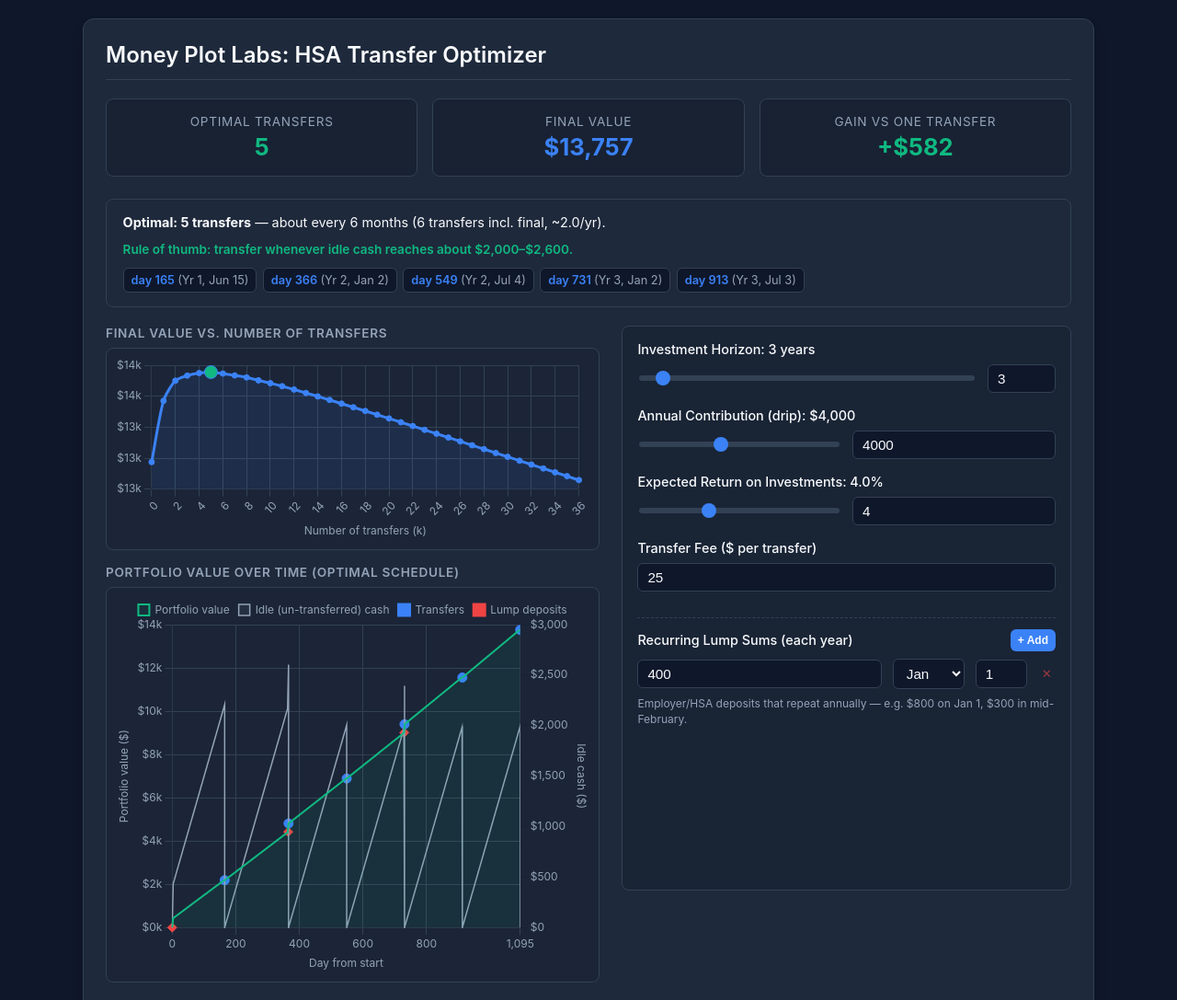
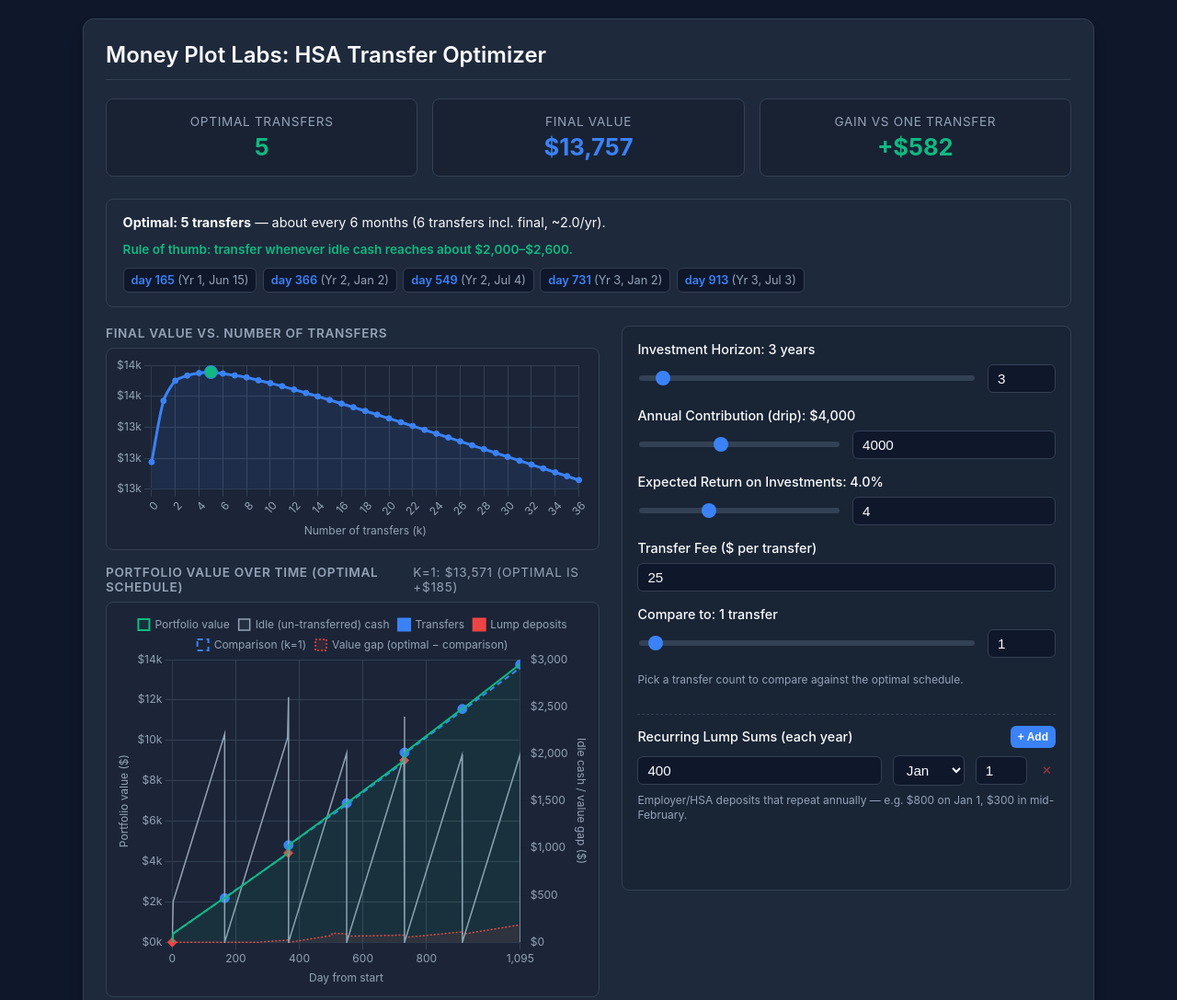
Before and after one commit to moneyplotlabs/money-plot-labs-tools, a plain HTML site: page HSATransfer.html in a window 1280 px wide. Shown: the top 1087 px of the page at 92% size. Drawn offline with nearby package versions, Linux system fonts and the light colour scheme.

Commit message:
added comparison to different transfer number

```diff
--- a/HSATransfer.html
+++ b/HSATransfer.html
@@ -49,6 +49,7 @@
 
             <div class="chart-header" style="margin-top:1rem;">
                 <span class="chart-label">Portfolio Value Over Time (optimal schedule)</span>
+                <span class="chart-label" id="comparison-note" style="color:var(--text-muted); font-weight:400;"></span>
             </div>
             <div class="chart-container">
                 <canvas id="trajectoryChart"></canvas>
@@ -87,6 +88,15 @@
                 <div class="interactive-row">
                     <input type="number" id="box-fee" class="manual-box" min="0" step="1" value="25" style="flex:1;">
                 </div>
+            </div>
+
+            <div class="control-group">
+                <label class="control-label" id="label-compare">Compare to: 1 transfer</label>
+                <div class="interactive-row">
+                    <input type="range"  id="slider-compare" min="0" max="36" step="1" value="1">
+                    <input type="number" id="box-compare"    class="manual-box" min="0" max="36" step="1" value="1">
+                </div>
+                <div class="control-hint">Pick a transfer count to compare against the optimal schedule.</div>
             </div>
 
             <!-- Lump sums -->
--- a/hsa.js
+++ b/hsa.js
@@ -47,12 +47,16 @@
 const sliderReturn= document.getElementById('slider-return');
 const boxReturn   = document.getElementById('box-return');
 const boxFee      = document.getElementById('box-fee');
+const sliderCompare = document.getElementById('slider-compare');
+const boxCompare    = document.getElementById('box-compare');
 const lumpList    = document.getElementById('lump-list');
 const btnAddLump  = document.getElementById('btn-add-lump');
 
 const labelYears  = document.getElementById('label-years');
 const labelAnnual = document.getElementById('label-annual');
 const labelReturn = document.getElementById('label-return');
+const labelCompare   = document.getElementById('label-compare');
+const comparisonNote = document.getElementById('comparison-note');
 
 const mK       = document.getElementById('metric-k');
 const mValue   = document.getElementById('metric-value');
@@ -112,6 +116,12 @@
             { label: 'Lump deposits', data: [], parsing: false, showLine: false,
               borderColor: THEME.accentRed, backgroundColor: THEME.accentRed,
               pointRadius: 5, pointHoverRadius: 7, pointStyle: 'rectRot', yAxisID: 'y' },
+            { label: 'Comparison value', data: [], parsing: false,
+              borderColor: THEME.accentBlue, backgroundColor: 'transparent',
+              borderWidth: 2, borderDash: [6, 4], pointRadius: 0, tension: 0.1, yAxisID: 'y' },
+            { label: 'Value gap (optimal − comparison)', data: [], parsing: false,
+              borderColor: THEME.accentRed, backgroundColor: 'rgba(239,68,68,0.10)',
+              borderWidth: 1.5, borderDash: [2, 2], fill: true, pointRadius: 0, tension: 0.1, yAxisID: 'yIdle' },
         ]},
         options: {
             responsive: true, maintainAspectRatio: false,
@@ -126,7 +136,7 @@
                      ticks: { callback: (v) => '$' + (v / 1000).toFixed(0) + 'k' } },
                 yIdle: { position: 'right', beginAtZero: true,
                      grid: { drawOnChartArea: false },
-                     title: { display: true, text: 'Idle cash ($)' },
+                     title: { display: true, text: 'Idle cash / value gap ($)' },
                      ticks: { callback: (v) => '$' + Math.round(v).toLocaleString() } },
             },
         },
@@ -213,12 +223,37 @@
     const transferPts = [...res.bestDays, T].map(d => ({ x: d, y: Hsa.portfolioValueOverTime(d, res.bestDays, p) }));
     const lumpPts = p.lumpDeposits.map(dep => ({ x: dep.day, y: Hsa.portfolioValueOverTime(dep.day, res.bestDays, p) }));
 
+    // Comparison schedule: the optimal schedule for a user-chosen transfer count.
+    // Clamp to whatever range perK actually covers (short horizons may cap below KMAX).
+    const maxK = res.perK.length - 1;
+    sliderCompare.max = boxCompare.max = String(maxK);
+    let compareK = parseInt(boxCompare.value);
+    if (isNaN(compareK)) compareK = parseInt(sliderCompare.value) || 0;
+    compareK = Math.max(0, Math.min(maxK, compareK));
+    boxCompare.value = sliderCompare.value = String(compareK);
+    labelCompare.innerText = `Compare to: ${compareK} transfer${compareK === 1 ? '' : 's'}`;
+
+    const cmpEntry = res.perK[compareK];
+    const cmpLine  = [];
+    for (let d = 0; d <= T; d += step) cmpLine.push({ x: d, y: Hsa.portfolioValueOverTime(d, cmpEntry.days, p) });
+    if (cmpLine[cmpLine.length - 1].x !== T) cmpLine.push({ x: T, y: Hsa.portfolioValueOverTime(T, cmpEntry.days, p) });
+    const diffLine = line.map((pt, i) => ({ x: pt.x, y: Math.max(0, pt.y - (cmpLine[i] ? cmpLine[i].y : pt.y)) }));
+
     trajectoryChart.data.datasets[0].data = line;
     trajectoryChart.data.datasets[1].data = idle;
     trajectoryChart.data.datasets[2].data = transferPts;
     trajectoryChart.data.datasets[3].data = lumpPts;
+    trajectoryChart.data.datasets[4].label = `Comparison (k=${compareK})`;
+    trajectoryChart.data.datasets[4].data  = cmpLine;
+    trajectoryChart.data.datasets[5].data  = diffLine;
     trajectoryChart.options.scales.x.max = T;
     trajectoryChart.update('none');
+
+    // Comparison note next to the chart header.
+    const diffVal = res.bestValue - cmpEntry.value;
+    comparisonNote.innerText = (compareK === res.bestK)
+        ? `k=${compareK} matches the optimum.`
+        : `k=${compareK}: ${formatCurrency(cmpEntry.value)} (optimal is +${formatCurrency(diffVal)})`;
 }
 
 // ── Lump-sum rows ──────────────────────────────────────────────
@@ -265,6 +300,7 @@
 linkInputs(sliderYears,  boxYears,  (v) => labelYears.innerText  = `Investment Horizon: ${v} year${v == 1 ? '' : 's'}`);
 linkInputs(sliderAnnual, boxAnnual, (v) => labelAnnual.innerText = `Annual Contribution (drip): ${formatCurrency(parseFloat(v) || 0)}`);
 linkInputs(sliderReturn, boxReturn, (v) => labelReturn.innerText = `Expected Return on Investments: ${(parseFloat(v) || 0).toFixed(1)}%`);
+linkInputs(sliderCompare, boxCompare, (v) => labelCompare.innerText = `Compare to: ${v} transfer${v == 1 ? '' : 's'}`);
 boxFee.addEventListener('change', update);
 
 // ── Boot ───────────────────────────────────────────────────────
```
